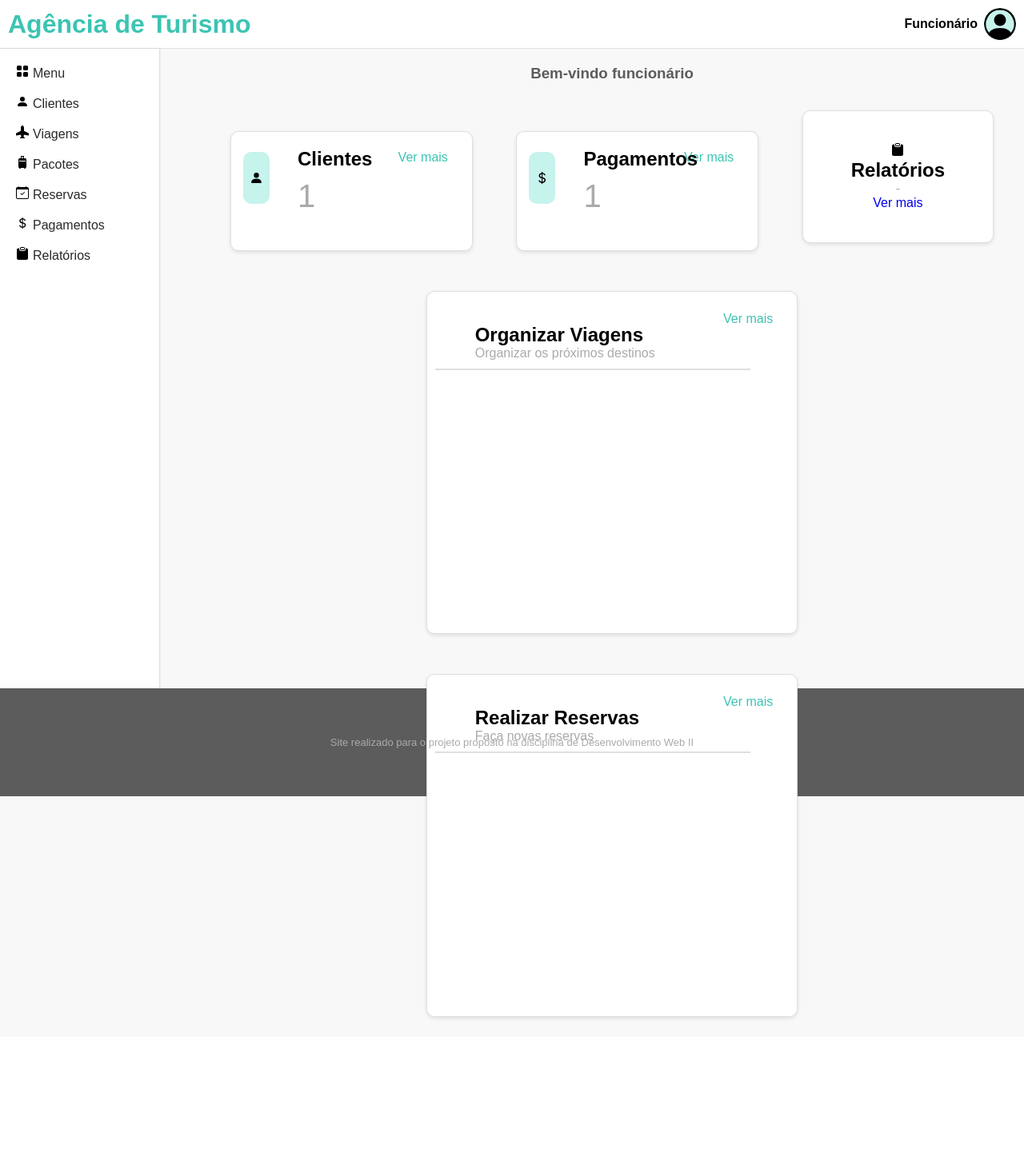
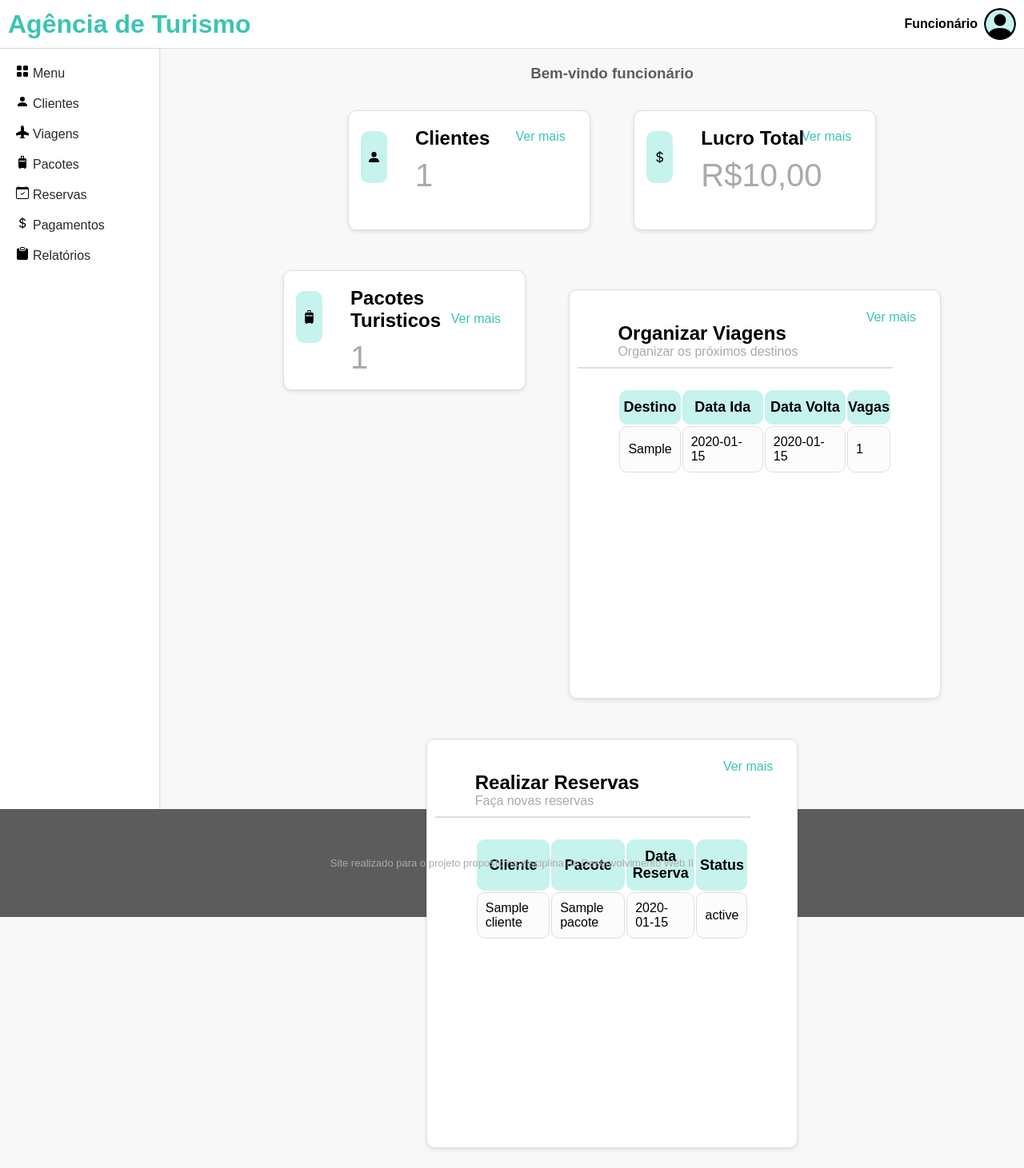
Before and after one commit to arthur-vs-barbosa/agenciamento-viagens-p2, a PHP site: page / in a window 1280 px wide. Shown: the whole page at 80% size. Before the commit the page ends 1276 px from the top, so only its background shows below. Run offline with PHP 8.4, Linux system fonts and the light colour scheme; tables that the repository leaves empty hold one stand-in row (values such as "Sample post").

Commit message:
Praticamente pronto, só alguns ajuste necessários

```diff
--- /dev/null
+++ b/css/styleTabela.css
@@ -0,0 +1,22 @@
+/*Tabelas menu/index*/
+table{
+    width: 100%;
+    margin-top: 25px;
+    text-align: center;
+}
+th{
+    font-size: 18px;
+    font-weight: bold;
+    text-align: center;
+    padding: 10px 0px;
+    border-radius: 10px;
+    border: 1px solid #c6f3ec;
+    background: #c6f3ec;
+}
+td{
+    text-align: left;
+    padding: 10px;
+    border-radius: 10px;
+    border: 1px solid #dfdfdf;
+    background: #fcfcfc
+}
--- a/sql/agenciaviagens.sql
+++ b/sql/agenciaviagens.sql
@@ -59,7 +59,7 @@ CREATE TABLE `pacote` (
 CREATE TABLE `pagamento` (
   `id` int(11) NOT NULL,
   `idReserva` int(11) NOT NULL,
-  `valor` double NOT NULL,
+  `valor` decimal(10,2) NOT NULL DEFAULT 0.00,
   `formaPagamento` varchar(20) NOT NULL,
   `statusPagamento` varchar(20) NOT NULL,
   `dataPagamento` date NOT NULL
@@ -191,7 +191,6 @@ ALTER TABLE `reserva`
   ADD CONSTRAINT `fk_idCliente` FOREIGN KEY (`idCliente`) REFERENCES `cliente` (`id`),
   ADD CONSTRAINT `fk_idPacote` FOREIGN KEY (`idPacote`) REFERENCES `pacote` (`id`);
 COMMIT;
-
 /*!40101 SET CHARACTER_SET_CLIENT=@OLD_CHARACTER_SET_CLIENT */;
 /*!40101 SET CHARACTER_SET_RESULTS=@OLD_CHARACTER_SET_RESULTS */;
 /*!40101 SET COLLATION_CONNECTION=@OLD_COLLATION_CONNECTION */;
--- a/sql/crudPagamentos.php
+++ b/sql/crudPagamentos.php
@@ -62,10 +62,18 @@
     // 5. LISTAR PAGAMENTOS (Com JOIN opcional para mostrar informações da Reserva/Cliente se precisar)
     $busca = $_GET["buscar"] ?? "";
 
-    $sql = "SELECT pagamento.*, reserva.id AS codigoReserva
-            FROM pagamento
-            JOIN reserva ON pagamento.idReserva = reserva.id
-            ORDER BY pagamento.id DESC";
+    if(!empty($busca)){
+        $sql = "SELECT pagamento.*, reserva.id AS codigoReserva
+                FROM pagamento
+                LEFT JOIN reserva ON pagamento.idReserva = reserva.id
+                WHERE pagamento.id = '$busca'
+                ORDER BY pagamento.id DESC";
+    } else {
+        $sql = "SELECT pagamento.*, reserva.id AS codigoReserva
+                FROM pagamento
+                LEFT JOIN reserva ON pagamento.idReserva = reserva.id
+                ORDER BY pagamento.id DESC";
+    }
 
     $resultado = $conexao->query($sql);
 ?>
--- a/sql/povoamentoBD.txt
+++ b/sql/povoamentoBD.txt
@@ -72,3 +72,8 @@ INSERT INTO `pagamento` (`id`, `idReserva`, `valor`, `formaPagamento`, `statusPa
 
 -- Reativa a verificação de chaves estrangeiras
 SET FOREIGN_KEY_CHECKS = 1;
+
+UPDATE cliente
+SET nome = 'Gabriel Rocho',
+    email='gabriel.rocho@email.com'
+WHERE id = 7;
--- a/views/index.php
+++ b/views/index.php
@@ -1,3 +1,4 @@
+<!--!!SITE FEITO POR ARTHUR VINICIUS DE SOUZA BARBOSA E ROBERTA MENDES FERNANDES!!-->
 <?php
     include "../sql/crudClientes.php";
     include "../sql/crudPacotes.php";
@@ -10,8 +11,25 @@
     $totalClientes=$resCountC->num_rows;
 
     //Contagem de Pagamentos
-    $resCountP=$conexao->query("SELECT * FROM pagamento");
-    $totalPagamentos=$resCountP->num_rows;
+    $resCountP=$conexao->query("SELECT SUM(valor) AS totalValor FROM pagamento");
+    $linhaPagamentos=$resCountP->fetch_assoc();
+    $totalPagamentos=$linhaPagamentos['totalValor'] ?? 0;
+
+    //Contagem de Pacotes
+    $resCountT=$conexao->query("SELECT * FROM pacote");
+    $totalPacotes=$resCountT->num_rows;
+
+    //Lista de Viagens (DESC LIMIT PEGA OS 5 PRIMEIROS RESULTADOS DA TABELA)
+    $resViagens=$conexao->query("SELECT destino, dtIda, dtVolta, vagas FROM viagem ORDER BY id DESC LIMIT 6");
+
+    //Lista de Reservas
+    $resReservas=$conexao->query("SELECT cliente.nome AS nomeCliente,
+                                         pacote.nome AS nomePacote,
+                                         reserva.dataReserva,
+                                         reserva.status FROM reserva
+                                  INNER JOIN cliente ON reserva.idCliente = cliente.id
+                                  INNER JOIN pacote ON reserva.idPacote = pacote.id
+                                  ORDER BY reserva.id DESC LIMIT 6");
 ?>
 <!DOCTYPE html>
 <html lang="pt-br">
@@ -20,6 +38,7 @@
     <meta name="viewport" content="width=device-width, initial-scale=1.0">
     <title>Agência de Turismo</title>
     <link rel="stylesheet" href="../css/stylesheet.css">
+    <link rel="stylesheet" href="../css/styleTabela.css">
 </head>
 <body>
     <!--Topo do site-->
@@ -41,33 +60,68 @@
                 <img src="../Icones/person-fill.svg" alt="person">
                 <h2>Clientes</h2>
                 <p><?php echo $totalClientes;?></p><!--Colocar o count total de clientes cadastrado aonde está a tag 'p'-->
-                <a href="cliente.html">Ver mais</a>
+                <a href="clientes.php">Ver mais</a>
             </div>
             <div class="pagamento">
                 <img src="../Icones/currency-dollar.svg" alt="money">
-                <h2>Pagamentos</h2>
-                <p><?php echo $totalPagamentos;?></p><!--Colocar o count do valor total de pagamentos recebidos aonde está a tag 'p'-->
-                <a href="pagar.html">Ver mais</a>
+                <h2>Lucro Total</h2>
+                <p><?php echo 'R$'.number_format($totalPagamentos,2,',','.');;?></p><!--Colocar o count do valor total de pagamentos recebidos aonde está a tag 'p'-->
+                <a href="pagamentos.php">Ver mais</a>
             </div>
-            <div class="relatorios">
-                <img src="../Icones/clipboard-fill.svg" alt="clipboard">
-                <h2>Relatórios</h2>
-                <p>-</p><!--Aqui pode deixar em branco caso você não tenha ideia do que adicionar-->
-                <a href="relatorios.html">Ver mais</a>
+            <div class="pacotesTurist">
+                <img src="../Icones/suitcase2-fill.svg" alt="clipboard">
+                <h2>Pacotes Turisticos</h2>
+                <p><?php echo $totalPacotes;?></p><!--Colocar o count do valor total de pacotes aonde está a tag 'p'-->
+                <a href="pacotes.php">Ver mais</a>
             </div>
             <div class="viagens">
-                <a href="viagem.html">Ver mais</a>
+                <a href="viagens.php">Ver mais</a>
                 <h2>Organizar Viagens</h2>
                 <p>Organizar os próximos destinos</p>
                 <hr>
                 <!--Colocar as 3 viagens cadastradas mais recentes (se não conseguir, me avisa que eu do um jeito)-->
+                <!--Fiquei meio confuso com o método que você usou pra fazer a parte de busca então juntei o método que
+                eu tinha usado pra fazer com o css da página pra nn ficar encucado perguntando 30 coisas diferentes pra IA
+                de como mexer ali se der algum problema-->
+                <table class="tabelaMenu">
+                    <tr>
+                        <th>Destino</th>
+                        <th>Data Ida</th>
+                        <th>Data Volta</th>
+                        <th>Vagas</th>
+                    </tr>
+                <?php while($v = $resViagens->fetch_assoc()) { ?>
+                    <tr>
+                        <td><?php echo $v['destino']; ?></td>
+                        <td><?php echo $v['dtIda']; ?></td>
+                        <td><?php echo $v['dtVolta']; ?></td>
+                        <td><?php echo $v['vagas']; ?></td>
+                    </tr>
+                <?php } ?>
+                </table>
             </div>
             <div class="reservas">
-                <a href="reserva.html">Ver mais</a>
+                <a href="reservas.php">Ver mais</a>
                 <h2>Realizar Reservas</h2>
                 <p>Faça novas reservas</p>
                 <hr>
                 <!--Colocar as 3 reservas cadastradas mais recentes (se não conseguir, me avisa que eu do um jeito)-->
+                <table class="tabelaMenu">
+                    <tr>
+                        <th>Cliente</th>
+                        <th>Pacote</th>
+                        <th>Data Reserva</th>
+                        <th>Status</th>
+                    </tr>
+                <?php while($r = $resReservas->fetch_assoc()) { ?>
+                    <tr>
+                        <td><?php echo $r['nomeCliente']; ?></td>
+                        <td><?php echo $r['nomePacote']; ?></td>
+                        <td><?php echo $r['dataReserva']; ?></td>
+                        <td><?php echo $r['status']; ?></td>
+                    </tr>
+                <?php } ?>
+                </table>
             </div>
 
         </div>
--- a/views/relatorios.php
+++ b/views/relatorios.php
@@ -29,7 +29,7 @@
     <head>
         <meta charset="UTF-8">
         <meta name="viewport" content="width=device-width,initial-scale=1.0">
-        <title>Cliente</title>
+        <title>Relatórios</title>
         <link rel="stylesheet" href="../css/stylesheet.css">
         <link rel="stylesheet" href="../css/styleRelatorio.css">
     </head>
--- a/views/reservas.php
+++ b/views/reservas.php
@@ -4,7 +4,7 @@
     <head>
         <meta charset="UTF-8">
         <meta name="viewport" content="width=device-width,initial-scale=1.0">
-        <title>Cliente</title>
+        <title>Reserva</title>
         <link rel="stylesheet" href="../css/stylesheet.css">
         <link rel="stylesheet" href="../css/styleForm.css">
     </head>
@@ -30,11 +30,11 @@
 
                         <div class="organForm">
                             <label>ID do Cliente</label>
-                            <input type="number" name="idCliente" required>
+                            <input type="number" name="idCliente" placeholder="ID do Cliente associado a reserva" required>
                         </div>
                         <div class="organForm">
                             <label>ID do Pacote</label>
-                            <input type="number" name="idPacote" required>
+                            <input type="number" name="idPacote" placeholder="ID do Pacote associado a reserva" required>
                         </div>
                         <div class="organForm">
                             <label>Data da Reserva</label>
```
Also changed, not shown: views/clientes.php (+6 -5 lines), views/pacotes.php (+6 -6 lines), views/pagamentos.php (+9 -5 lines), views/viagens.php (+4 -4 lines).
